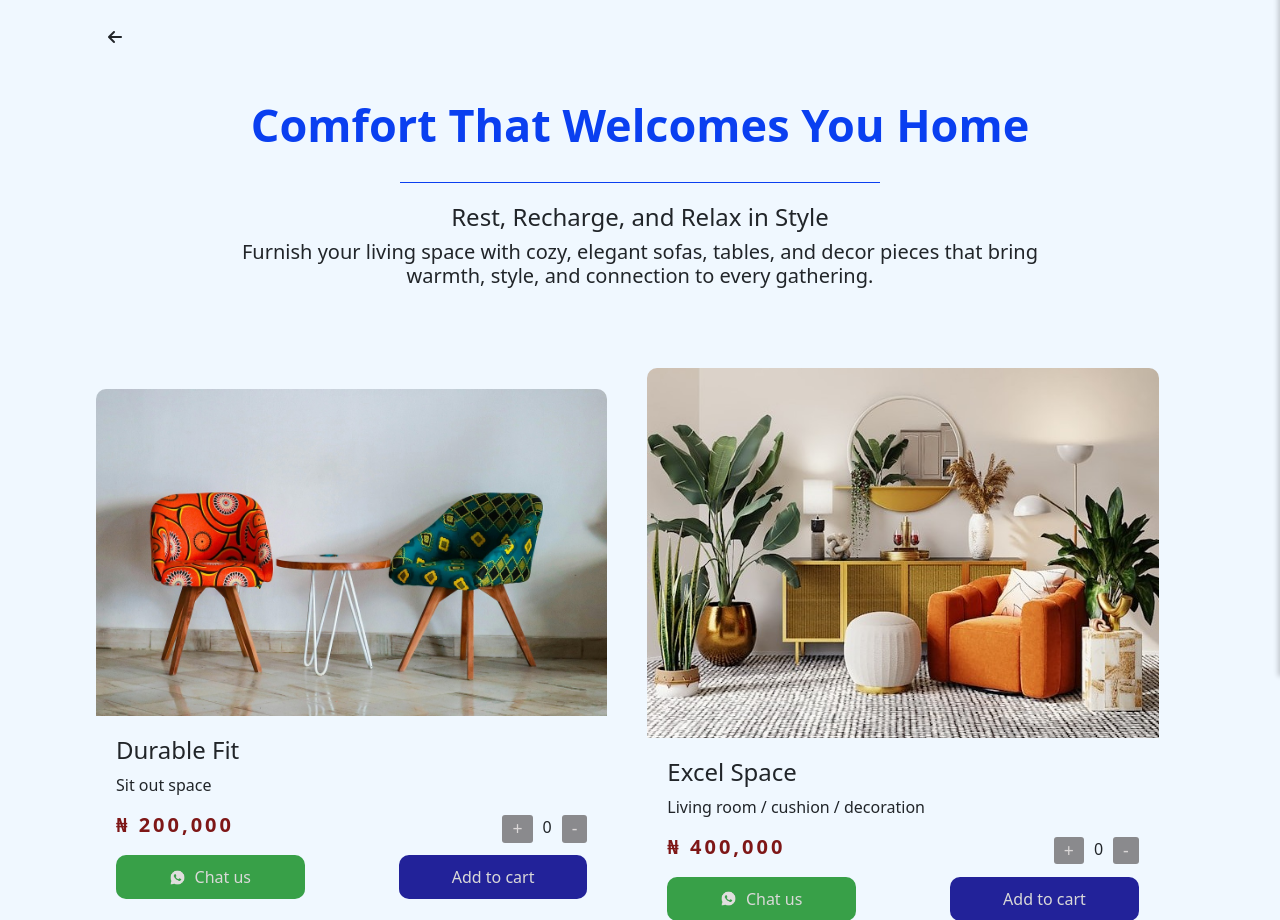
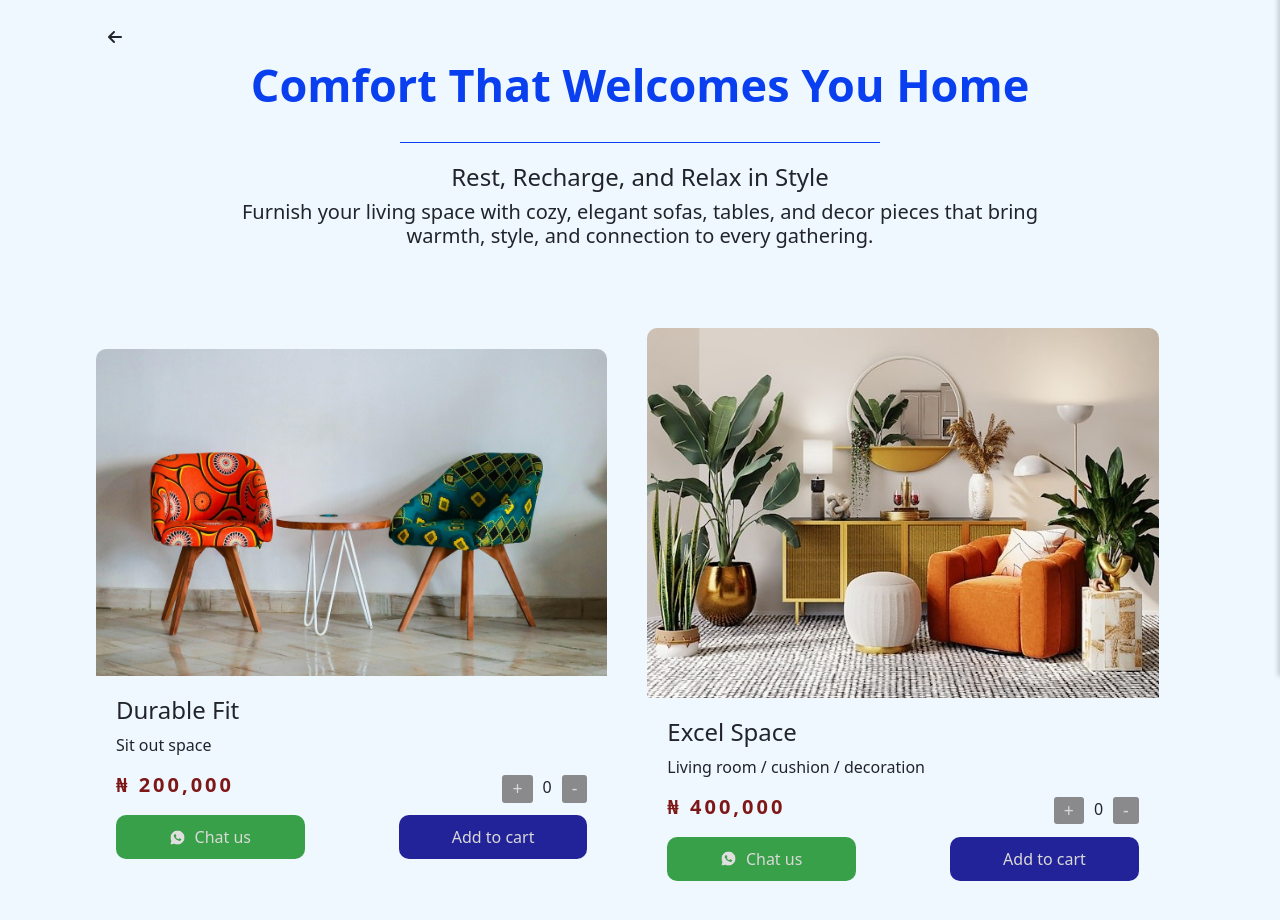
Before and after one commit to Ikendu/morelinksSales, a PHP site: page /Pro-furniture.php in a window 1280 px wide. Shown: the part 124-1044 px from the top of the page. Run offline with PHP 8.4, Linux system fonts and the light colour scheme; some libraries are stand-ins or nearby versions.

Commit message:
progress on minimum value product

```diff
--- a/productutilities/furniture.css
+++ b/productutilities/furniture.css
@@ -23,7 +23,7 @@ body {
 }
 .furniture-head {
   max-width: 800px;
-  margin: 40px auto;
+  margin: 0px auto;
   margin-bottom: 80px;
   text-align: center;
 }
```
